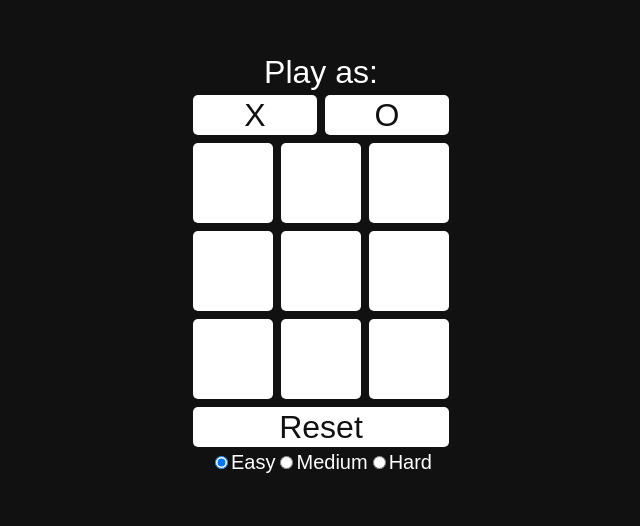
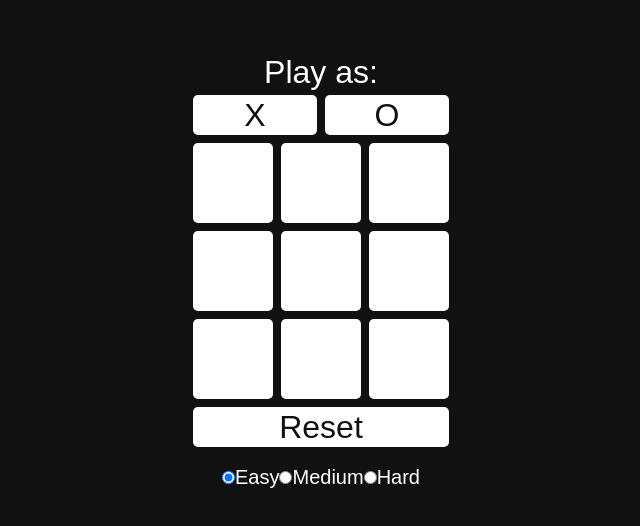
Before and after one commit to lacyjpr/tictactoe, a plain HTML site: page index.html in a window 1280 px wide. Shown: the part 146-672 px from the top of the page, without its empty margins (319-959 px from the left). Drawn offline with Linux system fonts and the light colour scheme.

Commit message:
Increase radio margins

```diff
--- a/css/style.css
+++ b/css/style.css
@@ -1 +1 @@
-body,html{font-family:arial,sans-serif;padding:0;margin:0;background:#111;color:#111;font-size:1.5vh}p{margin:0;padding:0;text-align:center;color:#fff;font-size:4vh}h1{margin:0;padding:0;text-align:center;color:#fff;font-size:7vh}#main{margin:0;padding:0;padding-top:25vh;height:auto;width:100%}#board{padding:0;margin:auto;width:33vh;height:33vh}.tile{padding:0;margin:.5vh;height:10vh;line-height:10vh;width:10vh;border-radius:5px;background:#fff;text-align:center;cursor:pointer;float:left;font-size:9vh}.button{padding:0;margin:.5vh;height:5vh;width:15.5vh;line-height:5vh;vertical-align:middle;background:#fff;text-align:center;border-radius:5px;cursor:pointer;float:left;font-size:4vh}.reset{padding:0;margin:.5vh;height:5vh;width:32vh;line-height:5vh;vertical-align:middle;background:#fff;text-align:center;border-radius:5px;cursor:pointer;float:left;font-size:4vh}.difficulty{color:#fff;text-align:center;font-size:2.5vh}
+body,html{font-family:arial,sans-serif;padding:0;margin:0;background:#111;color:#111;font-size:1.5vh}p{margin:0;padding:0;text-align:center;color:#fff;font-size:4vh}h1{margin:0;padding:0;text-align:center;color:#fff;font-size:7vh}#main{margin:0;padding:0;padding-top:25vh;height:auto;width:100%}#board{padding:0;margin:auto;width:33vh;height:33vh}.tile{padding:0;margin:.5vh;height:10vh;line-height:10vh;width:10vh;border-radius:5px;background:#fff;text-align:center;cursor:pointer;float:left;font-size:9vh}.button{padding:0;margin:.5vh;height:5vh;width:15.5vh;line-height:5vh;vertical-align:middle;background:#fff;text-align:center;border-radius:5px;cursor:pointer;float:left;font-size:4vh}.reset{padding:0;margin:.5vh;height:5vh;width:32vh;line-height:5vh;vertical-align:middle;background:#fff;text-align:center;border-radius:5px;cursor:pointer;float:left;font-size:4vh}.difficulty{color:#fff;text-align:center;font-size:2.5vh}input[type=radio]{margin:2.5vh 0 2.5vh 0}
```
